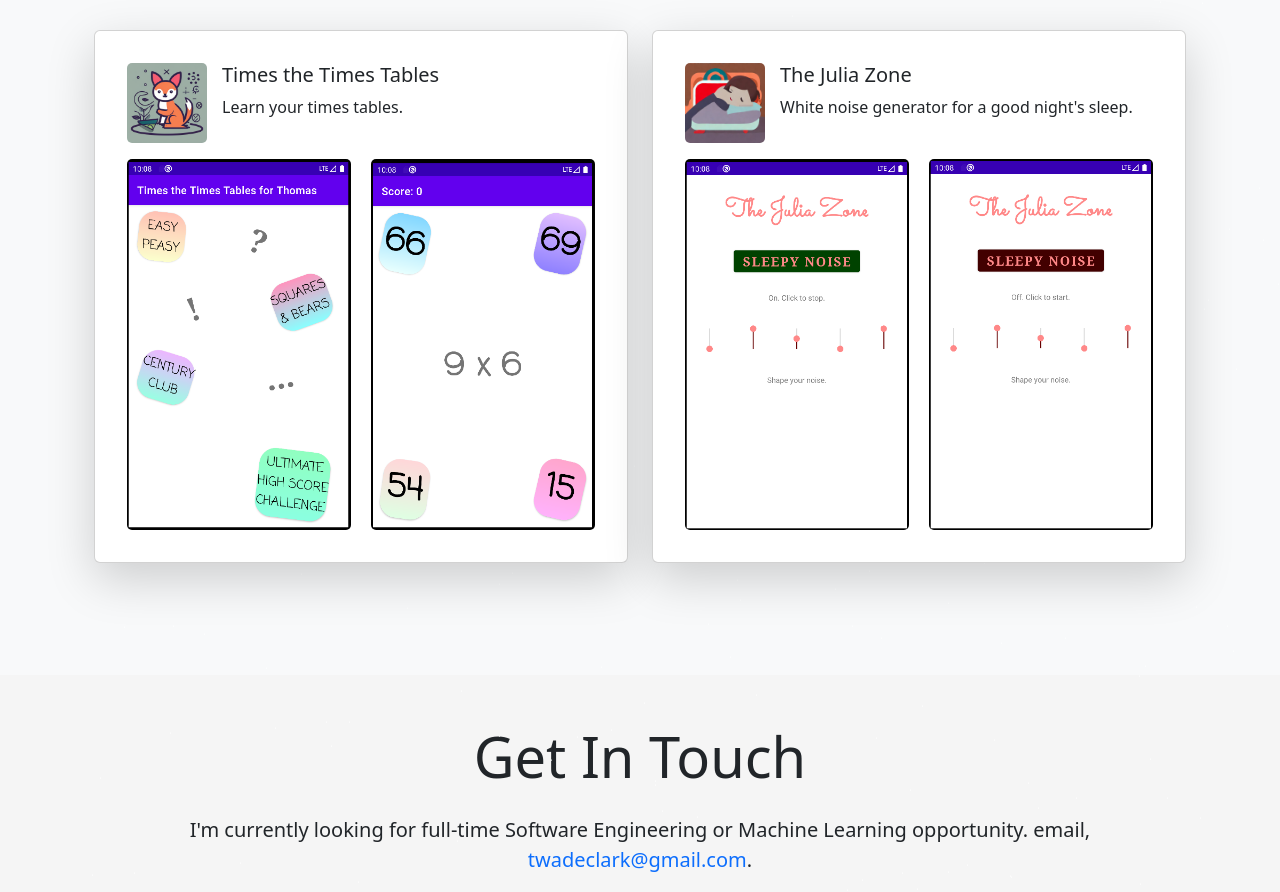
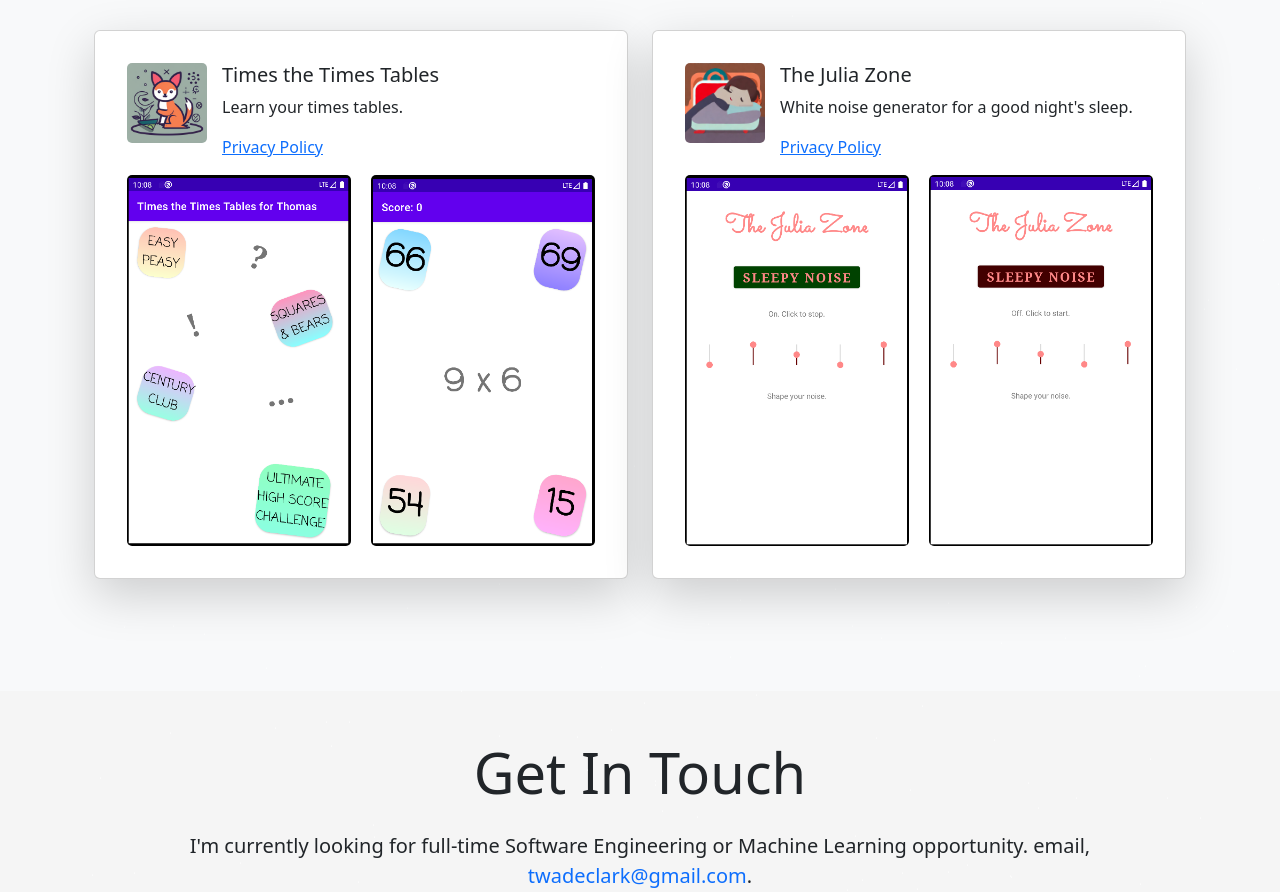
Before and after one commit to twadeclark/website1999, a React (Create React App) app: page / in a window 1280 px wide. Shown: the part 1460-2352 px from the top of the page. Built offline with nearby package versions, Linux system fonts and the light colour scheme.

Commit message:
updated privacy policy

```diff
--- a/src/components/home/DeployedProduct.jsx
+++ b/src/components/home/DeployedProduct.jsx
@@ -7,9 +7,12 @@ import DeployedProductCard from "./DeployedProductCard";
 import juliaZoneIcon from "../../assets/juliaZoneIcon.jpg";
 import juliaZoneScreenshot1 from "../../assets/juliaZoneScreenshot1.png";
 import juliaZoneScreenshot2 from "../../assets/juliaZoneScreenshot2.png";
+// import juliaZonePrivacyPolicy from "/TheJuliaZonePrivacyPolicy.html";
+
 import timesTableIcon from "../../assets/timesTableIcon.png";
 import timesTablesScreenshot1 from "../../assets/timesTablesScreenshot1.png";
 import timesTablesScreenshot2 from "../../assets/timesTablesScreenshot2.png";
+// import timesTablesPrivacyPolicy from "/TimestheTimesTablesPrivacyPolicy.html";
 
 // Dummy data structure for your local products.
 const localProducts = [
@@ -19,6 +22,7 @@ const localProducts = [
     logo: timesTableIcon,
     screenshot1: timesTablesScreenshot1,
     screenshot2: timesTablesScreenshot2,
+    privacyPolicyLink: "/TimestheTimesTablesPrivacyPolicy.txt",
   },
   {
     name: "The Julia Zone",
@@ -26,6 +30,7 @@ const localProducts = [
     logo: juliaZoneIcon,
     screenshot1: juliaZoneScreenshot1,
     screenshot2: juliaZoneScreenshot2,
+    privacyPolicyLink: "/TheJuliaZonePrivacyPolicy.txt",
   },
 ];
 
--- a/src/components/home/DeployedProductCard.jsx
+++ b/src/components/home/DeployedProductCard.jsx
@@ -10,25 +10,8 @@ const DeployedProductCard = ({ value }) => {
     logo,
     screenshot1,
     screenshot2,
-    // ... add other attributes as per your requirements
+    privacyPolicyLink,
   } = value;
-
-//   return (
-//     <Col md={6}>
-//       <Card className="card shadow-lg p-3 mb-5 bg-white rounded">
-//         {/* <Card.Img variant="top" src={screenshot || logo || <Skeleton />} /> */}
-//         <Card.Img variant="top" src={logo || <Skeleton />} style={{ width: '100px' }} />
-//         <Card.Body>
-//           <Card.Title as="h5">{name || <Skeleton />} </Card.Title>
-//           <Card.Text>{description || <Skeleton count={3} />} </Card.Text>
-//           <Card.Img variant="top" src={screenshot1 || <Skeleton />} style={{ width: '200px' }} />
-//           <Card.Img variant="top" src={screenshot2 || <Skeleton />} style={{ width: '200px' }} />
-//           {/* You can add more product-specific details here as per your requirements */}
-//         </Card.Body>
-//       </Card>
-//     </Col>
-//   );
-// };
 
 return (
   <Col md={6}>
@@ -48,6 +31,9 @@ return (
         <div>
             <Card.Title as="h5">{name}</Card.Title>
             <Card.Text>{description}</Card.Text>
+            <a href={privacyPolicyLink} target="_blank" rel="noopener noreferrer" className="mt-2">
+                    Privacy Policy
+            </a>
         </div>
     </div>
     <div className="d-flex justify-content-between"> {/* Flex container for side-by-side images */}
```
Also changed, not shown: public/TheJuliaZonePrivacyPolicy.txt (added), public/TimestheTimesTablesPrivacyPolicy.txt (added), src/assets/TheJuliaZonePrivacyPolicy.js (renamed from src/TheJuliaZonePrivacyPolicy.js), src/assets/TimestheTimesTablesPrivacyPolicy.js (renamed from src/TimestheTimesTablesPrivacyPolicy.js).
